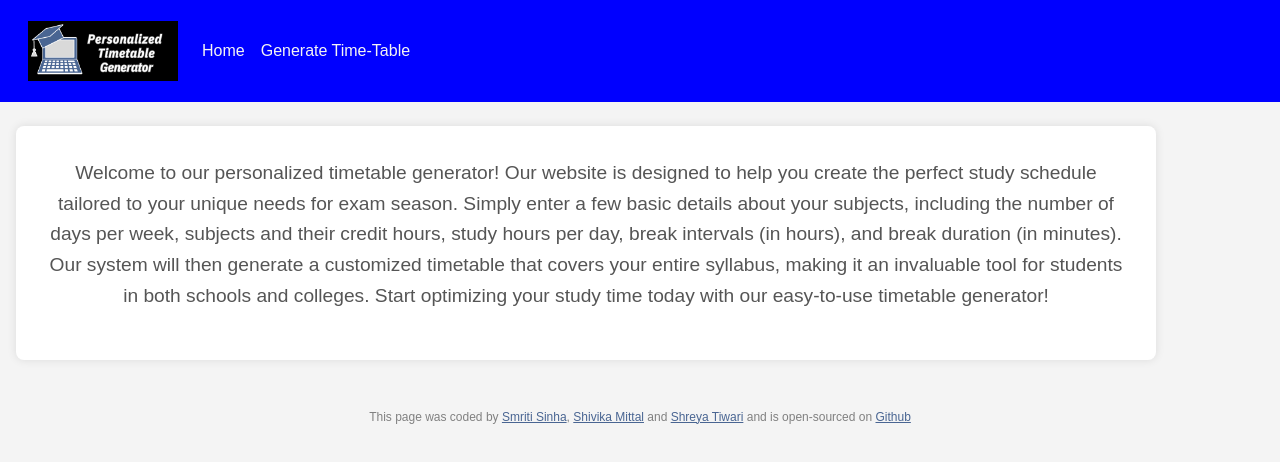
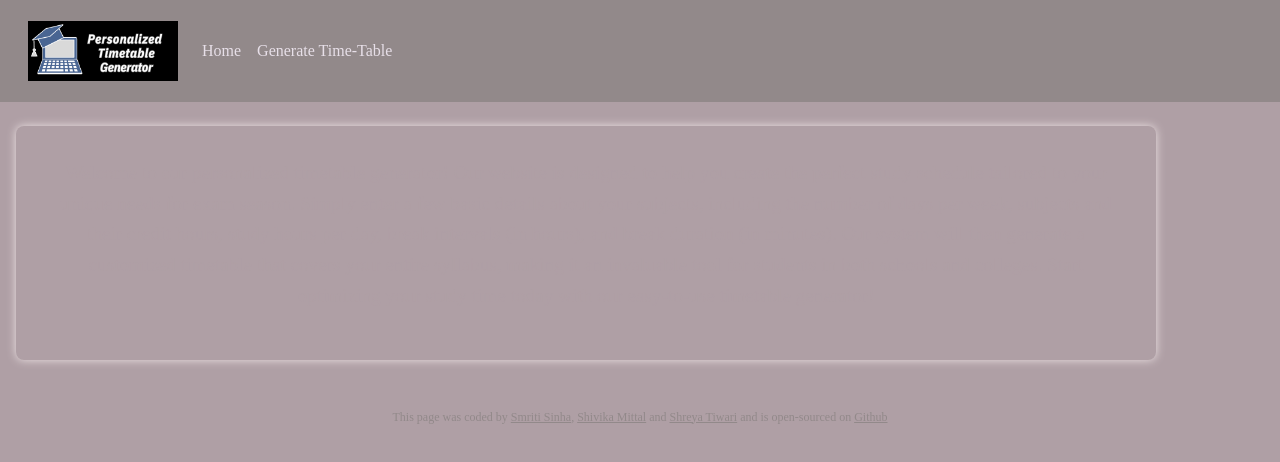
Before and after one commit to smritisinha0801/personalizestudydup, a React (Create React App) app: page / in a window 1280 px wide. Shown: the top 462 px of the page. Built offline with nearby package versions, Linux system fonts and the light colour scheme.

Commit message:
Beautify code.

```diff
--- a/src/App.css
+++ b/src/App.css
@@ -1,14 +1,14 @@
 body {
-  font-family: "Arial", sans-serif;
+  font-family: "Roboto Slab", chivo;
   line-height: 1.6;
-  background-color: #f4f4f4;
+  background-color: #af9fa5;
   margin: 0;
   padding: 0;
-  color: #333;
+  color: #92898a;
 }
 
 .navbar {
-  background-color: #333;
+  background-color: #92898a;
   padding: 1rem;
 }
 
@@ -18,15 +18,15 @@ body {
 }
 
 .nav-link {
-  color: #f4f4f4 !important;
+  color: #e7dfe8 !important;
 }
 
 .nav-link:hover {
-  color: #ccc !important;
+  color: #e7dfe8 !important;
 }
 
 .header {
-  background-color: #fff;
+  background-color: #af9fa5;
   padding: 2rem;
   margin: 1rem;
   border-radius: 8px;
@@ -35,11 +35,11 @@ body {
 
 .header p {
   font-size: 1.2rem;
-  color: #555;
+  color: #af9fa5;
 }
 
 footer {
-  color: grey;
+  color: af9fa5;
   text-align: center;
   padding: 1rem;
 
@@ -49,12 +49,12 @@ footer {
 }
 
 .container {
-  background-color: #fff;
+  background-color: #af9fa5;
   padding: 2rem;
   margin-top: 2rem;
   margin-bottom: 2rem;
   border-radius: 8px;
-  box-shadow: 0 0 10px rgba(0, 0, 0, 0.1);
+  box-shadow: 0 0 10px rgba(237, 227, 228);
   align-items: center;
 }
 
@@ -70,7 +70,7 @@ footer {
   width: 100%;
   padding: 0.5rem;
   margin-top: 0.5rem;
-  border: 1px solid #ccc;
+  border: 1px solid #ede3e4;
   border-radius: 4px;
 }
 
@@ -85,9 +85,9 @@ footer {
 }
 
 .add-subject {
-  background-color: white;
-  color: #496592;
-  border: 1px solid #496592;
+  background-color: #af9fa5;
+  color: #92898a;
+  border: 1px solid #92898a;
   padding: 0.75rem;
   font-size: 1rem;
   cursor: pointer;
@@ -95,11 +95,11 @@ footer {
 }
 
 .add-subject:hover {
-  background-color: #496592;
+  background-color: #92898a;
   transition: ease-in-out;
-  color: white;
+  color: #ede3e4;
 }
 footer a {
   text-decoration: underline;
-  color: #496592;
+  color: #92898a;
 }
--- a/src/Navbar.js
+++ b/src/Navbar.js
@@ -8,7 +8,7 @@ export default function Navbar() {
   return (
     <nav
       className="navbar navbar-expand-lg"
-      style={{ backgroundColor: "blue" }}
+      style={{ backgroundColor: "RoseQuartz" }}
     >
       <div className="container-fluid">
         <Link className="navbar-brand" to={Homepage}>
@@ -22,7 +22,7 @@ export default function Navbar() {
           aria-controls="navbarNav"
           aria-expanded="false"
           aria-label="Toggle navigation"
-          style={{ color: "white" }}
+          style={{ color: "magnolia" }}
         >
           <span className="navbar-toggler-icon" />
         </button>
@@ -33,7 +33,7 @@ export default function Navbar() {
                 className="nav-link active"
                 aria-current="page"
                 to={Homepage}
-                style={{ color: "white" }}
+                style={{ color: "magnolia" }}
               >
                 Home
               </Link>
@@ -42,7 +42,7 @@ export default function Navbar() {
               <Link
                 to={Timetable}
                 className="nav-link active"
-                style={{ color: "white" }}
+                style={{ color: "Magnolia" }}
               >
                 Generate Time-Table
               </Link>
```
